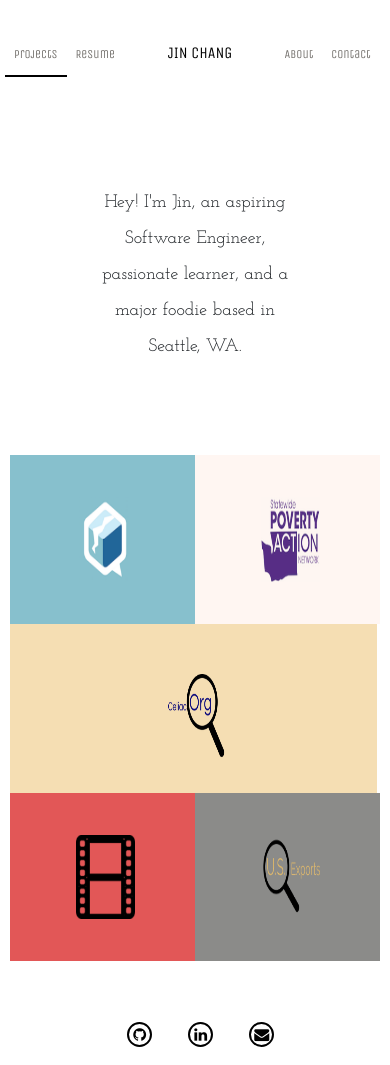
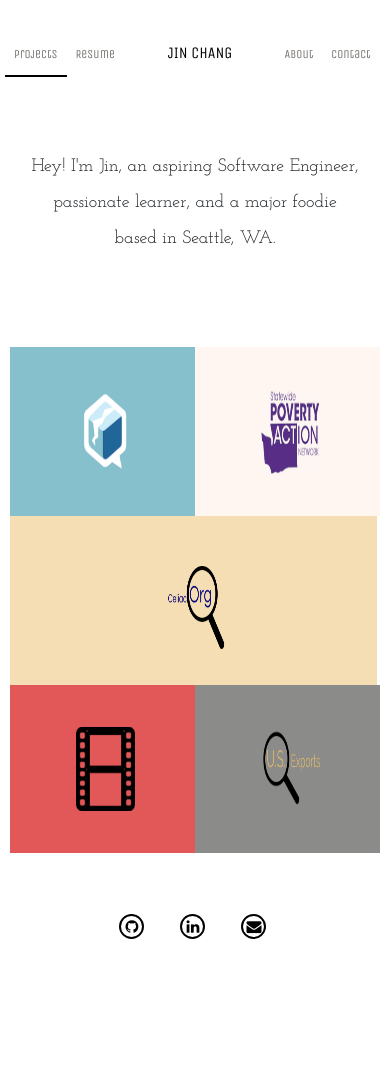
Before and after one commit to jinc132/jinschang-Portfolio, a React (Create React App) app: page / in a window 390 px wide. After the commit the page ends 957 px from the top, so only its background shows below. Built offline with nearby package versions, Linux system fonts and the light colour scheme.

Commit message:
finish home page CSS

```diff
--- a/src/css/home.css
+++ b/src/css/home.css
@@ -127,6 +127,11 @@
 }
 
 @media (max-width: 1100px) {
+    .intro {
+        padding-top: 3em;
+        width: 85%;
+    }
+
     .proj-image {
         height: 10vh;
     }
@@ -229,7 +234,7 @@
     .social-area {
         display: flex;
         position: relative;
-        left: 28vw;
+        left: 26vw;
     }
 
     .double-item-row .proj-image {
```
